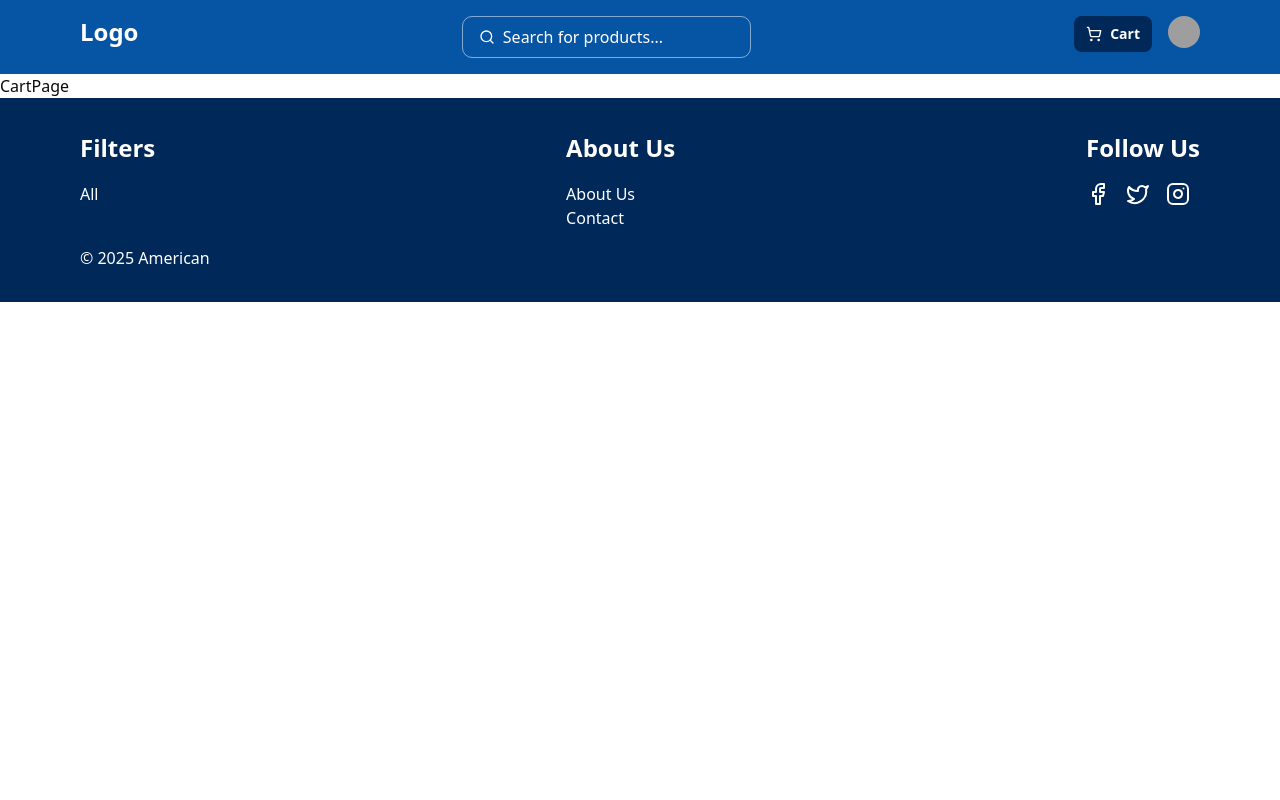
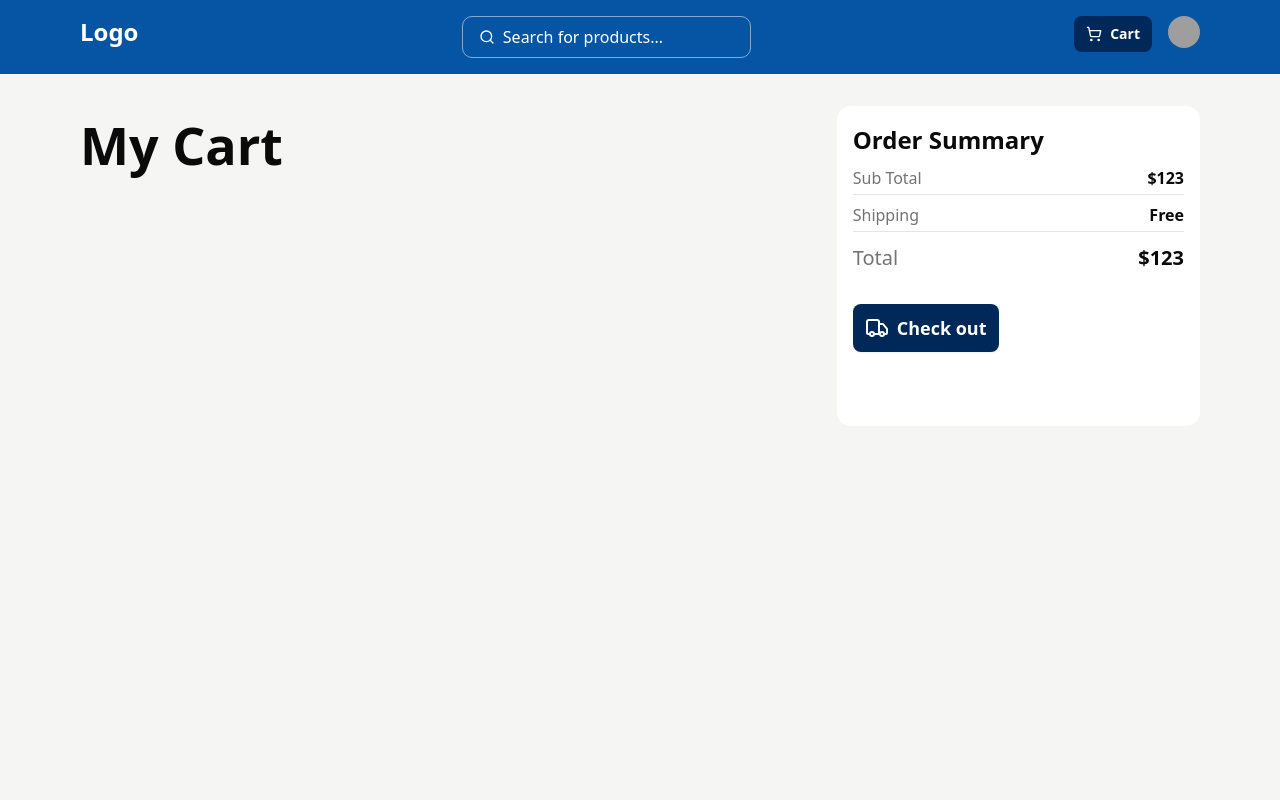
Before and after one commit to Abhinav-not-found/whatBytes-assingment, a Next.js app: page /cart in a window 1280 px wide. Shown: the top 800 px of the page. Built offline with nearby package versions, Linux system fonts and the light colour scheme; grey boxes are pictures that could not be loaded.

Commit message:
feat: add ui for cart page

```diff
--- a/src/app/cart/page.jsx
+++ b/src/app/cart/page.jsx
@@ -1,11 +1,33 @@
+import { Button } from "@/components/ui/button"
+import { Truck } from "lucide-react"
 
 const CartPage = () => {
-  // useEffect(() =>{
-  //     localStorage.getItem('product')
-  // }, [])
   return (
-    <div>
-      CartPage
+    <div className="h-screen px-20 flex gap-8 p-8 bg-stone-100">
+      <div className="w-2/3 h-80 ">
+        <h1 className="capitalize">My cart</h1>
+      </div>
+      <div className="w-1/3 h-80 bg-white p-4 rounded-xl">
+        <h2 className="capitalize">order summary</h2>
+        <div className="text-md capitalize">
+          <div className="flex justify-between border border-x-0 border-t-0 border-stone-200 pb-1 my-2">
+            <p className="text-muted-foreground">sub total</p>
+            <p className="font-semibold">$123</p>
+          </div>
+          <div className="flex justify-between border border-x-0 border-t-0 border-stone-200 pb-1 my-2">
+            <p className="text-muted-foreground">shipping</p>
+            <p className="font-semibold">Free</p>
+          </div>
+          <div className="flex justify-between pb-1 my-3">
+            <p className="text-muted-foreground text-xl">total</p>
+            <p className="font-bold text-xl">$123</p>
+          </div>
+        </div>
+        <Button className={'bg-secondary text-lg py-6 mt-4'}>
+          <Truck className="size-6" />
+          Check out
+        </Button>
+      </div>
     </div>
   )
 }
--- a/src/app/globals.css
+++ b/src/app/globals.css
@@ -120,6 +120,10 @@
     @apply bg-background text-foreground;
   }
 }
+h1{
+  font-size: 52px;
+  font-weight: 600;
+}
 h2{
   font-size: 24px;
   font-weight: 600;
@@ -128,6 +132,12 @@ h2{
   background-color: #0655A5;
   color: white;
 }
+.text-primary{
+  color: #0655A5;
+}
+.text-secondary{
+  color: #002859;
+}
 .bg-secondary{
   background-color: #002859;
   color: white;
--- a/src/app/layout.js
+++ b/src/app/layout.js
@@ -2,6 +2,7 @@ import { Geist, Geist_Mono } from "next/font/google";
 import "./globals.css";
 import Navbar from "@/components/Navbar";
 import Footer from "@/components/Footer";
+import { CartProvider } from "@/context/cartContext";
 
 const geistSans = Geist({
   variable: "--font-geist-sans",
@@ -24,9 +25,11 @@ export default function RootLayout({ children }) {
       <body
         className={`${geistSans.variable} ${geistMono.variable} antialiased`}
       >
-        <Navbar/>
-        {children}
-        <Footer/>
+        <CartProvider>
+          <Navbar/>
+          {children}
+          <Footer/>
+        </CartProvider>
 
       </body>
     </html>
--- a/src/app/page.js
+++ b/src/app/page.js
@@ -1,4 +1,3 @@
-
 import Main from "@/components/Main";
 
 export default function Home() {
--- a/src/components/ProductCard.jsx
+++ b/src/components/ProductCard.jsx
@@ -1,13 +1,14 @@
 "use client";
-import { useEffect, useState } from "react";
+import { useCart } from "@/context/cartContext";
 import { Button } from "./ui/button";
 import { useRouter } from "next/navigation";
 
 const ProductCard = ({ data }) => {
   const router = useRouter();
+  const { addToCart } = useCart();
 
   const handleAddToCart = (id) => {
-    console.log("cart");
+    addToCart(id)
   };
 
   return (
--- a/src/components/ProductGrid.jsx
+++ b/src/components/ProductGrid.jsx
@@ -27,6 +27,7 @@ const ProductGrid = () => {
   }
   return (
     <div className='h-fit'>
+      <h1 className='capitalize -mt-5 mb-2 text-secondary'>Product listing</h1>
       <div className='grid grid-cols-3 auto-rows-max gap-y-10'>
         {filtered.map((product)=>{
           return <ProductCard key={product.id} data={product}/>
--- /dev/null
+++ b/src/context/cartContext.js
@@ -0,0 +1,29 @@
+"use client";
+import { createContext, useContext, useState } from "react";
+
+const CartContext = createContext();
+
+export const CartProvider = ({ children }) => {
+  const [cart, setCart] = useState([]);
+  console.log(cart)
+
+  const addToCart = (product) => {
+    setCart((prev) => [...prev, product]);
+  };
+
+  const removeFromCart = (id) => {
+    setCart((prev) => prev.filter((item) => item.id !== id));
+  };
+
+  const clearCart = () => {
+    setCart([]);
+  };
+
+  return (
+    <CartContext.Provider value={{ cart, addToCart, removeFromCart, clearCart }}>
+      {children}
+    </CartContext.Provider>
+  );
+};
+
+export const useCart = () => useContext(CartContext);
```
